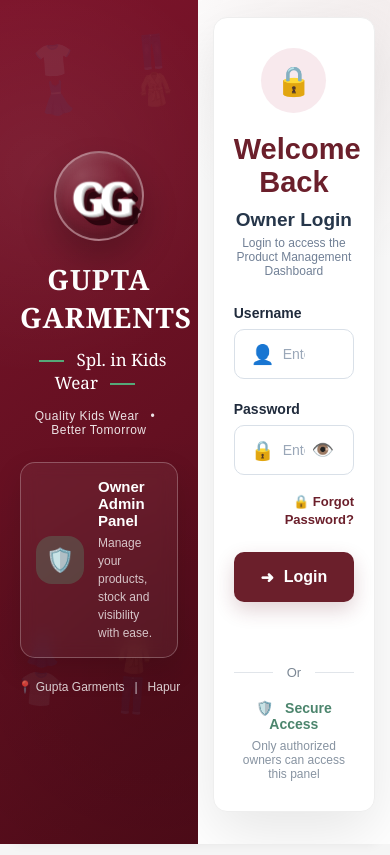
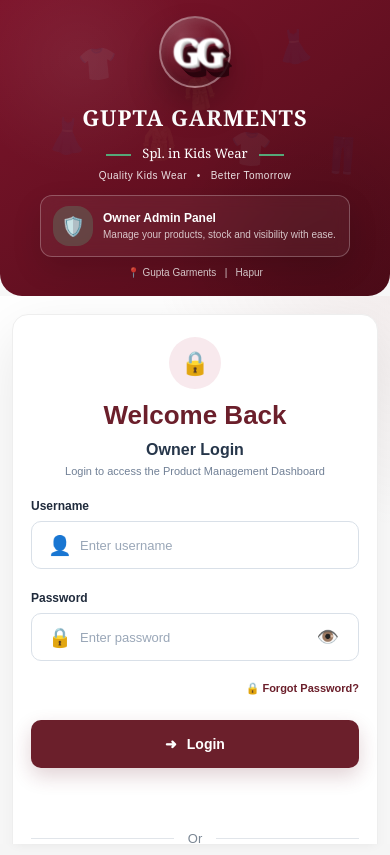
Before and after one commit to ac8014159-ui/gupta-garment, a plain HTML site: page admin.html in a window 390 px wide. Drawn offline with Linux system fonts and the light colour scheme.

Commit message:
phone owner dashbord layout update

```diff
--- a/admin.html
+++ b/admin.html
@@ -1528,6 +1528,281 @@
         font-size: 11px;
     }
 
+}
+/* =========================================
+   PROFESSIONAL MOBILE OWNER LOGIN
+   ========================================= */
+
+@media (max-width: 700px) {
+
+    /* Main login screen */
+    .admin-login-screen {
+        display: block !important;
+        width: 100% !important;
+        height: 100vh !important;
+        min-height: 100vh !important;
+        overflow-y: auto !important;
+        overflow-x: hidden !important;
+        background: #f7f7f7 !important;
+    }
+
+
+    /* =====================================
+       COMPACT BRANDING AREA
+       ===================================== */
+
+    .admin-login-brand {
+        width: 100% !important;
+        min-height: auto !important;
+        height: auto !important;
+
+        padding: 20px 18px 18px !important;
+
+        display: block !important;
+        text-align: center;
+
+        border-radius: 0 0 22px 22px;
+    }
+
+
+    /* GG LOGO */
+    .admin-brand-logo {
+        width: 72px !important;
+        height: 72px !important;
+
+        margin: 0 auto 10px !important;
+    }
+
+
+    .gg-logo-front,
+    .gg-logo-shadow {
+        font-size: 36px !important;
+        letter-spacing: -5px !important;
+    }
+
+
+    /* BRAND NAME */
+    .admin-brand-title {
+        font-size: 22px !important;
+        letter-spacing: 1px !important;
+        margin-bottom: 5px !important;
+    }
+
+
+    /* SUBTITLE */
+    .admin-brand-subtitle {
+        font-size: 13px !important;
+    }
+
+
+    /* TAGLINE */
+    .admin-brand-tagline {
+        margin-top: 8px !important;
+        font-size: 10px !important;
+    }
+
+
+    /* =====================================
+       OWNER ADMIN INFO CARD
+       ===================================== */
+
+    .admin-owner-card {
+        max-width: 310px !important;
+
+        margin: 14px auto 0 !important;
+
+        padding: 10px 12px !important;
+
+        gap: 10px !important;
+
+        text-align: left;
+
+        border-radius: 12px !important;
+    }
+
+
+    .admin-owner-icon {
+        width: 40px !important;
+        height: 40px !important;
+
+        flex-basis: 40px !important;
+
+        font-size: 19px !important;
+    }
+
+
+    .admin-owner-card h3 {
+        font-size: 12px !important;
+        margin-bottom: 3px !important;
+    }
+
+
+    .admin-owner-card p {
+        font-size: 10px !important;
+        line-height: 1.35 !important;
+    }
+
+
+    /* LOCATION */
+    .admin-brand-location {
+        position: static !important;
+        transform: none !important;
+
+        margin-top: 10px !important;
+
+        font-size: 10px !important;
+    }
+
+
+    /* =====================================
+       LOGIN AREA
+       ===================================== */
+
+    .admin-login-right {
+        width: 100% !important;
+        min-height: auto !important;
+
+        padding: 18px 12px 35px !important;
+
+        display: block !important;
+    }
+
+
+    .admin-login-box {
+        width: 100% !important;
+        max-width: 420px !important;
+
+        margin: 0 auto !important;
+
+        padding: 22px 18px !important;
+
+        border-radius: 16px !important;
+
+        box-sizing: border-box;
+    }
+
+
+    /* LOCK ICON */
+    .admin-login-icon {
+        width: 52px !important;
+        height: 52px !important;
+
+        font-size: 23px !important;
+
+        margin-bottom: 12px !important;
+    }
+
+
+    /* WELCOME BACK */
+    .admin-login-box h2 {
+        font-size: 26px !important;
+
+        line-height: 1.15 !important;
+
+        margin-bottom: 5px !important;
+    }
+
+
+    /* OWNER LOGIN */
+    .admin-login-title {
+        font-size: 16px !important;
+        margin-bottom: 5px !important;
+    }
+
+
+    /* DESCRIPTION */
+    .admin-login-subtitle {
+        font-size: 11px !important;
+
+        line-height: 1.4 !important;
+
+        margin-bottom: 20px !important;
+    }
+
+
+    /* INPUT LABEL */
+    .login-form-group label {
+        font-size: 12px !important;
+    }
+
+
+    /* INPUT */
+    .login-form-group input {
+        height: 48px !important;
+
+        font-size: 13px !important;
+    }
+
+
+    /* LOGIN BUTTON */
+    #adminLoginBtn {
+        width: 100% !important;
+
+        height: 48px !important;
+
+        font-size: 14px !important;
+
+        margin-top: 8px !important;
+    }
+
+
+    /* FORGOT PASSWORD */
+    #forgotPasswordLink {
+        font-size: 11px !important;
+    }
+
+
+    /* SECURITY */
+    .admin-login-security {
+        font-size: 11px !important;
+    }
+
+
+    .admin-login-security-subtitle {
+        font-size: 10px !important;
+    }
+}
+
+
+/* =========================================
+   EXTRA SMALL PHONES
+   ========================================= */
+
+@media (max-width: 380px) {
+
+    .admin-login-brand {
+        padding: 17px 14px 15px !important;
+    }
+
+    .admin-brand-logo {
+        width: 64px !important;
+        height: 64px !important;
+    }
+
+    .gg-logo-front,
+    .gg-logo-shadow {
+        font-size: 32px !important;
+    }
+
+    .admin-brand-title {
+        font-size: 20px !important;
+    }
+
+    .admin-owner-card {
+        max-width: 290px !important;
+    }
+
+    .admin-login-right {
+        padding: 15px 10px 30px !important;
+    }
+
+    .admin-login-box {
+        padding: 20px 15px !important;
+    }
+
+    .admin-login-box h2 {
+        font-size: 24px !important;
+    }
 }
     </style>
 </head>
```
